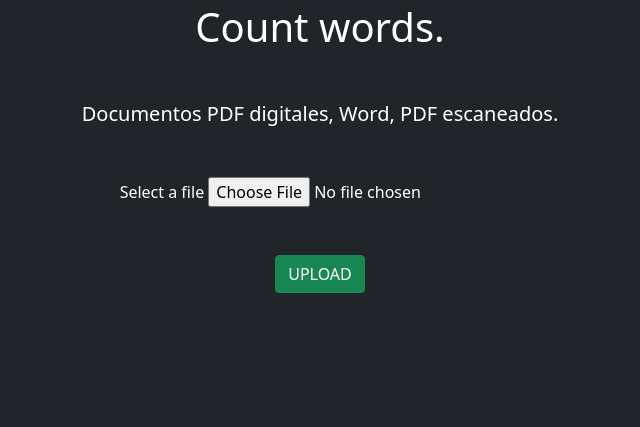
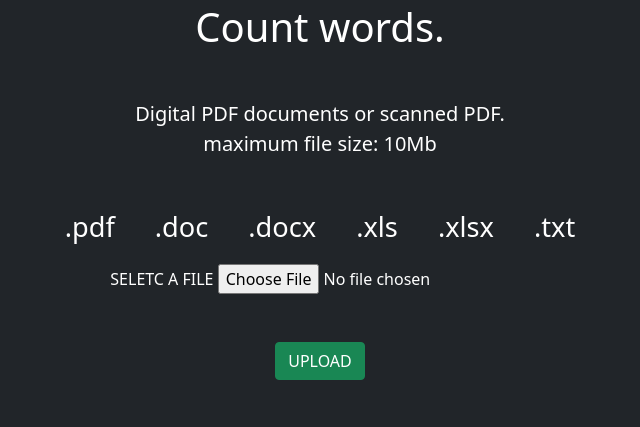
Before and after one commit to riverajefer/count_words, a Flask app: page / in a window 1280 px wide. Shown: the part 53-480 px from the top of the page, without its empty margins (320-960 px from the left). Run offline with Flask 2, Linux system fonts and the light colour scheme; some libraries are stand-ins or nearby versions.

Commit message:
update run and html

```diff
--- a/run.py
+++ b/run.py
@@ -20,17 +20,10 @@ app = Flask(__name__)
 app.config['DEBUG'] = True
 
 UPLOAD_FOLDER = '/home/count_words/files'
-app.config['MAX_CONTENT_LENGTH'] = 2 * 1024 * 1024
+app.config['MAX_CONTENT_LENGTH'] = 10 * 1024 * 1024
 app.config['UPLOAD_FOLDER'] = UPLOAD_FOLDER
-ALLOWED_EXTENSIONS = {'pdf', 'docx', 'doc'}
+ALLOWED_EXTENSIONS = {'pdf', 'docx', 'doc',  'xls', 'xlsx', 'txt'}
 FILE_OUTPUT = '/home/count_words/files/output.txt'
-
-
-"""
-Todo:
-1. Refactorizar.
-2. Convertir de doc a txt
-"""
 
 
 def allowed_file(filename):
@@ -44,17 +37,15 @@ class CountWordsDocument():
 
 
     def _doc_text(self, path_file):
-        #text = textract.process("/home/count_words/files/tareas_pruebas.docx")
         self._clear_file_output()
         text = textract.process(path_file)
         text = str(text).replace('\\n', ' ').replace('\r', '').replace('\\', '').replace('xc3', '')
-        print(text)
+
         with open(FILE_OUTPUT, 'w') as f:
             f.write(str(text))
 
         file = open(FILE_OUTPUT, "rt")
         data = file.read()
-
 
         return self._output_data(data)
 
@@ -106,8 +97,10 @@ class CountWordsDocument():
 
         return self._output_data(data)
 
+
     def _pdf_to_Text(self, file):
-        print('pdftoText')
+        print('Start Proccess Documento escaneado')
+
         self._clear_file_output()
 
         pages = convert_from_path(file, 500)
@@ -133,6 +126,7 @@ class CountWordsDocument():
         data = file.read()
 
         return self._output_data(data)
+
 
     def _get_pdf_searchable_pages(self, fname):
         print('get_pdf_searchable_pages')
@@ -191,7 +185,7 @@ class CountWordsDocument():
             print(os.path.abspath(filename))
 
             file_name, file_extension = os.path.splitext(path_file)
-            print(file_extension)
+            print(f"file_extension: {file_extension}")
 
             if(file_extension == '.pdf'):
                 print('Documento pdf')
@@ -200,14 +194,15 @@ class CountWordsDocument():
                 if self._get_pdf_searchable_pages(os.path.abspath(filename)):
                     print('Documento digital')
 
-                    return self._count_word_from_pdf(filename)
+                    return self._doc_text(path_file=os.path.abspath(filename))
+                    #return self._count_word_from_pdf(filename)
                 else:
                     print('Documento escaneado')
 
                     return self._pdf_to_Text(os.path.abspath(filename))
 
-            elif(file_extension == '.docx' or file_extension == '.doc'):
-                print('Es tipo doc o docx')
+            elif(file_extension == '.docx' or file_extension == '.doc' or file_extension == '.xlsx' or file_extension == '.xls' or file_extension == '.txt'):
+                print('Es tipo doc o docx, .xlsx')
                 return self._doc_text(path_file=os.path.abspath(filename))
 
             else:
--- a/templates/index.html
+++ b/templates/index.html
@@ -45,6 +45,21 @@
             padding: 9px 35px;
             text-align: justify;
         }
+
+        ul {
+            width: 100%;
+            display: flex;
+            justify-content: center;
+            align-items: center;
+            list-style: none;
+            margin: 0;
+            padding: 0;
+        }
+
+        li {
+            margin: 0 20px;
+            font-size: 1.7em;
+        }
     </style>
 
 </head>
@@ -64,30 +79,43 @@
         <main class="px-3 mt-10 ">
             <h1>Count words.</h1>
             <p class="lead my-5">
-                Documentos PDF digitales, Word, PDF escaneados.
+                Digital PDF documents or scanned PDF.<br>
+                maximum file size: <b>10Mb</b>
+                <ul>
+                    <li>.pdf</li>
+                    <li>.doc</li>
+                    <li>.docx</li>
+                    <li>.xls</li>
+                    <li>.xlsx</li>
+                    <li>.txt</li>
+                </ul>
             </p>
             <form id="upload-file" method="post" enctype="multipart/form-data" class="my-10">
                 <fieldset>
-                    <label for="file">Select a file</label>
+                    <label for="file">SELETC A FILE</label>
                     <input name="file" id="file" type="file" required
-                        accept="application/pdf,application/msword,application/vnd.openxmlformats-officedocument.wordprocessingml.document">
+                        accept=".txt, application/vnd.openxmlformats-officedocument.spreadsheetml.sheet, application/vnd.ms-excel,application/pdf,application/msword,application/vnd.openxmlformats-officedocument.wordprocessingml.document">
                 </fieldset>
-
                 <fieldset>
-                    <p id="wait" class="my-5">Procesando...</p>
+                    <p id="wait" class="my-5">
+                        Processing... <br>
+                        <img width="120px" class="my-5" src="{{url_for('static', filename='loader.gif')}}">
+                    </p>
 
                     <button id="upload-file-btn" type="submit" class="btn btn-success my-5"
                         type="button">UPLOAD</button>
                 </fieldset>
+
             </form>
 
             <div class="result">
-                <h2>
-                    Words: <span id="words">0</span>
-                </h2>
-                <h2>
-                    Numbers: <span id="numbers">0</span>
-                </h2>
+
+                <ul>
+                    <li>Words: <span id="words">0</span></li>
+                    <li>Numbers: <span id="numbers">0</span></li>
+                    <li>Spaces: <span id="spaces">0</span></li>
+                    <li>Others: <span id="others">0</span></li>
+                </ul>
                 <hr>
                 <p id="text">
                 </p>
@@ -107,21 +135,21 @@
     <script>
         document.getElementById("file").addEventListener("change", validateFile)
 
-        function validateFile(){
-            const allowedExtensions =  ['pdf','doc','docx'];
+        function validateFile() {
+            const allowedExtensions = ['pdf', 'doc', 'docx', 'xls', 'xlsx', 'txt'];
             const sizeLimit = 10000000;
 
-            const { name:fileName, size:fileSize } = this.files[0];
+            const { name: fileName, size: fileSize } = this.files[0];
 
             const fileExtension = fileName.split(".").pop();
-            if(!allowedExtensions.includes(fileExtension)){
-              alert("Alert !\nPlease upload only .pdf, doc and .docx");
-              this.value = null;
-            }else if(fileSize > sizeLimit){
-              alert("Alert !\nFile size too large. max 10Mb")
-              this.value = null;
+            if (!allowedExtensions.includes(fileExtension)) {
+                alert("Alert !\nPlease upload only .pdf, doc and .docx .xls .xlsx .txt");
+                this.value = null;
+            } else if (fileSize > sizeLimit) {
+                alert("Alert !\nFile size too large. max 10Mb")
+                this.value = null;
             }
-          }
+        }
 
 
         $(function () {
@@ -143,6 +171,7 @@
                     cache: false,
                     processData: false,
                     success: function (data) {
+
                         console.log('Success!');
                         $('#upload-file-btn').show();
                         $('#wait').hide();
@@ -153,10 +182,12 @@
                             $('#words').text(data.words);
                             $('#numbers').text(data.numbers);
                             $('#text').text(data.text);
+                            $('#spaces').text(data.spaces);
+                            $('#others').text(data.others);
                             $('#upload-file-btn').show();
                         } else {
                             $('#upload-file-btn').show();
-                            alert('Algo pasó.\n Archivo no permitido !');
+                            alert('Alert!!.\n Archivo no permitido !');
                         }
 
                     },
```
Also changed, not shown: files/output.txt (+79 -1 lines), static/loader.gif (added).
